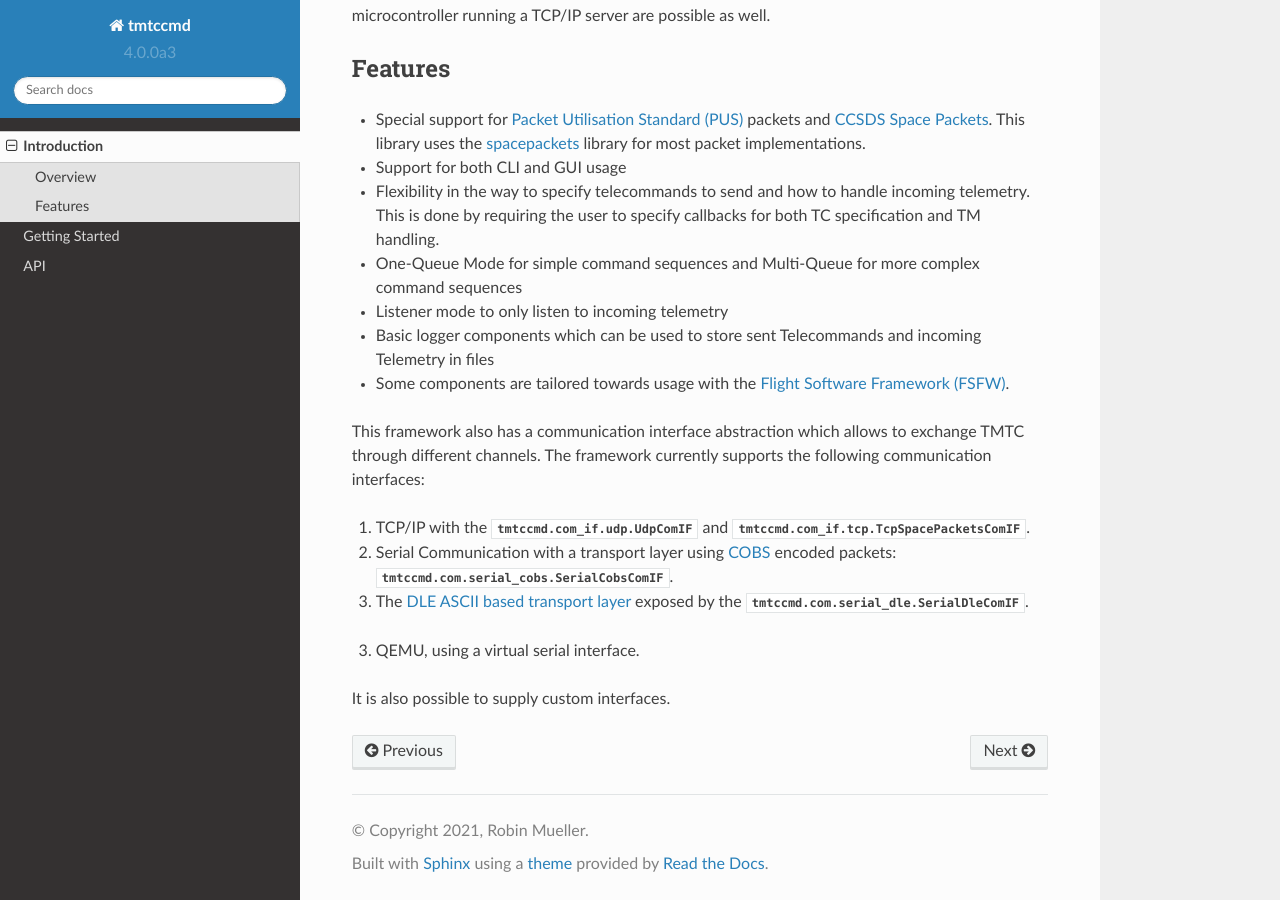
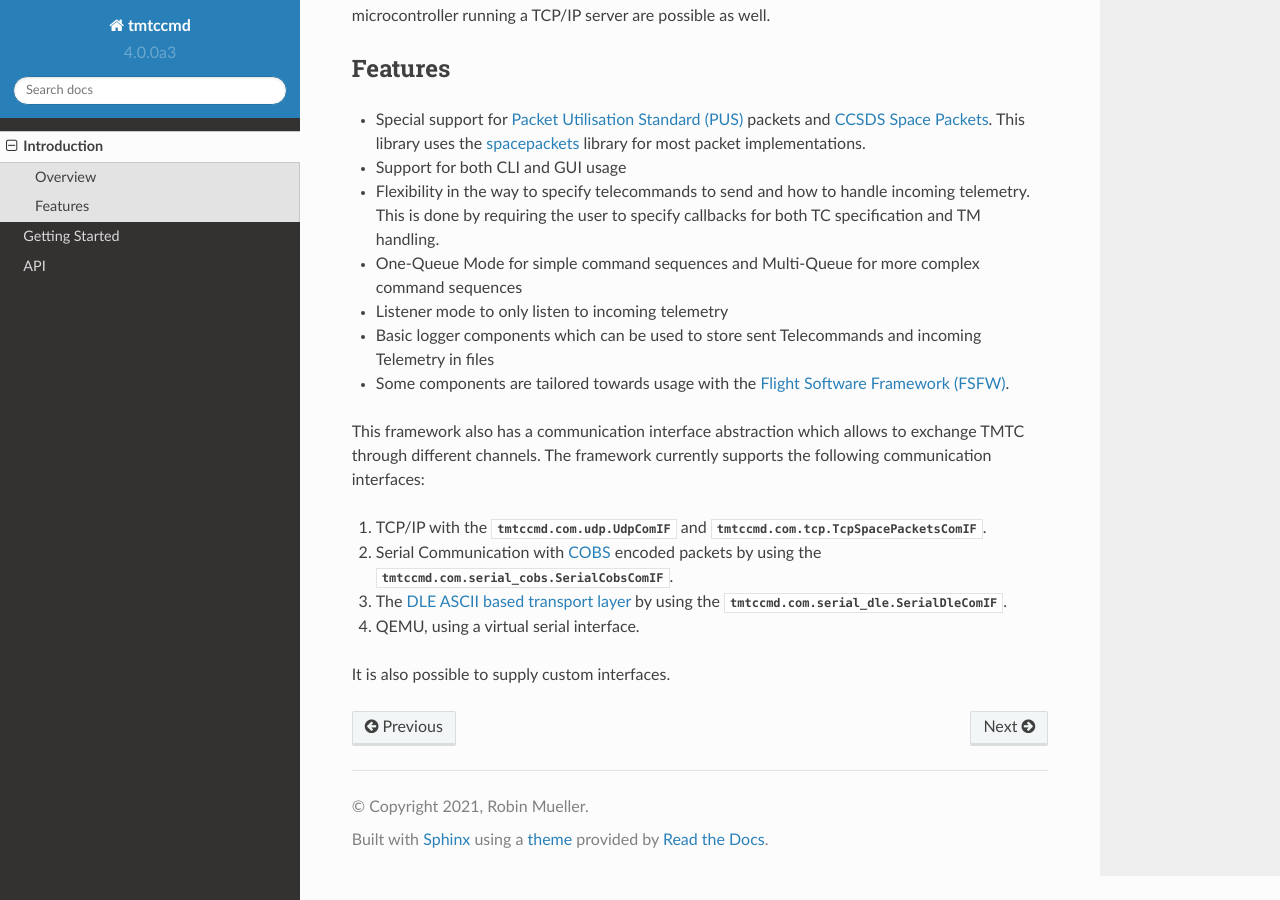
Before and after one commit to robamu-org/tmtccmd, a Sphinx documentation site: the page built from docs/introduction.rst, in a window 1280 px wide and 900 px high, scrolled down 824 px. Built offline with Sphinx 7.4.7 and the Read the Docs theme 2.0.0, drawn with Linux system fonts in a browser that asks for light colours.

```diff
--- a/docs/api/tmtccmd.core.rst
+++ b/docs/api/tmtccmd.core.rst
@@ -1,3 +1,9 @@
+.. automodule:: tmtccmd
+   :members:
+   :undoc-members:
+   :show-inheritance:
+
+
 tmtccmd.core package
 ====================
 
--- a/docs/introduction.rst
+++ b/docs/introduction.rst
@@ -42,12 +42,12 @@ Features
 This framework also has a communication interface abstraction which allows to exchange TMTC through
 different channels. The framework currently supports the following communication interfaces:
 
-1. TCP/IP with the :py:class:`tmtccmd.com_if.udp.UdpComIF` and :py:class:`tmtccmd.com_if.tcp.TcpSpacePacketsComIF`.
-2. Serial Communication with a transport layer using `COBS <https://pypi.org/project/cobs/>`_
-   encoded packets: :py:class:`tmtccmd.com.serial_cobs.SerialCobsComIF`.
-3. The `DLE ASCII based transport layer <https://pypi.org/project/dle-encoder/>`_ exposed by the
+1. TCP/IP with the :py:class:`tmtccmd.com.udp.UdpComIF` and :py:class:`tmtccmd.com.tcp.TcpSpacePacketsComIF`.
+2. Serial Communication with `COBS <https://pypi.org/project/cobs/>`_ encoded packets by using the
+   :py:class:`tmtccmd.com.serial_cobs.SerialCobsComIF`.
+3. The `DLE ASCII based transport layer <https://pypi.org/project/dle-encoder/>`_ by using the
    :py:class:`tmtccmd.com.serial_dle.SerialDleComIF`.
-3. QEMU, using a virtual serial interface.
+4. QEMU, using a virtual serial interface.
 
 It is also possible to supply custom interfaces.
 
```
Also changed, not shown: docs/api.rst (+27 -10 lines), 1 other file.
